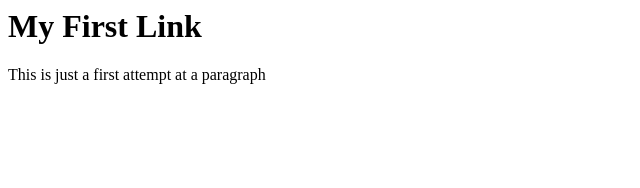
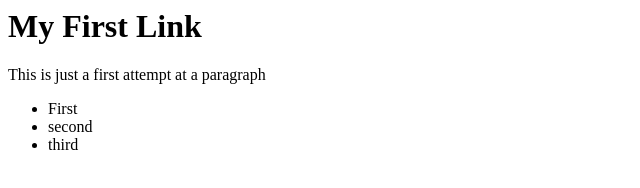
Before and after one commit to zellaa/zellaa.github.io, a plain HTML site: page link1.html in a window 1280 px wide. Shown: the whole page, without its empty margins (0-640 px from the left). Drawn offline with Linux system fonts and the light colour scheme.

Commit message:
updated blog

```diff
--- a/link1.html
+++ b/link1.html
@@ -8,5 +8,12 @@
 <p>
 	This is just a first attempt at a paragraph
 </p>
+
+<ul>
+	<li>First</li>
+	<li>second</li>
+	<li>third</li>
+</ul>
+
 </body>
 </html>
```
